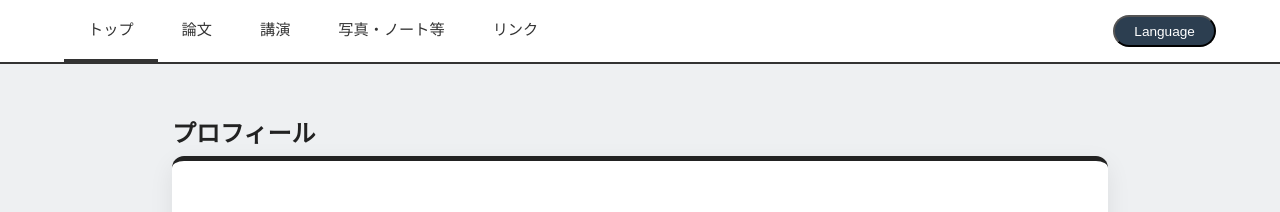
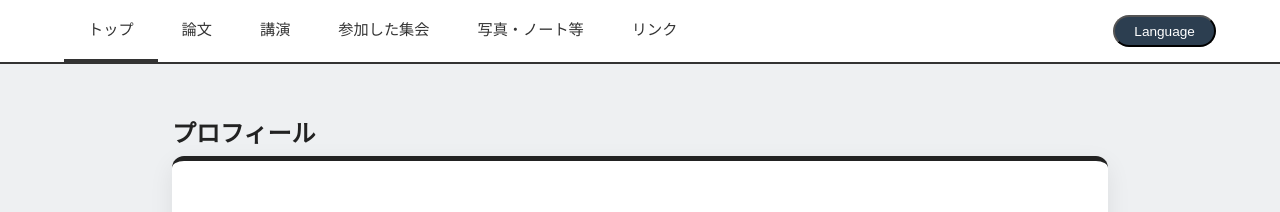
Before and after one commit to Varphiaaa/my-website_new, a Jekyll site: the page built from index.html, in a window 1280 px wide. Shown: the part 350-562 px from the top of the page. Built offline with Jekyll 4.4.1, drawn with Linux system fonts in a browser that asks for light colours.

Commit message:
Update header.html

```diff
--- a/_includes/header.html
+++ b/_includes/header.html
@@ -40,6 +41,11 @@
         <span class="lang-ja">講演</span><span class="lang-en">Talks</span>
       </a>
     </li>
+    <li class="{% if page.url == '/conferences.html' %}active{% endif %}">
+      <a href="conferences.html">
+        <span class="lang-ja">参加した集会</span><span class="lang-en">Conferences</span>
+      </a>
+    </li>
     <li class="{% if page.url == '/blog.html' %}active{% endif %}">
       <a href="blog.html">
         <span class="lang-ja">写真・ノート等</span><span class="lang-en">Photos &amp; Notes</span>
```
Also changed, not shown: other parts of _includes/header.html (+1 -0 lines).
